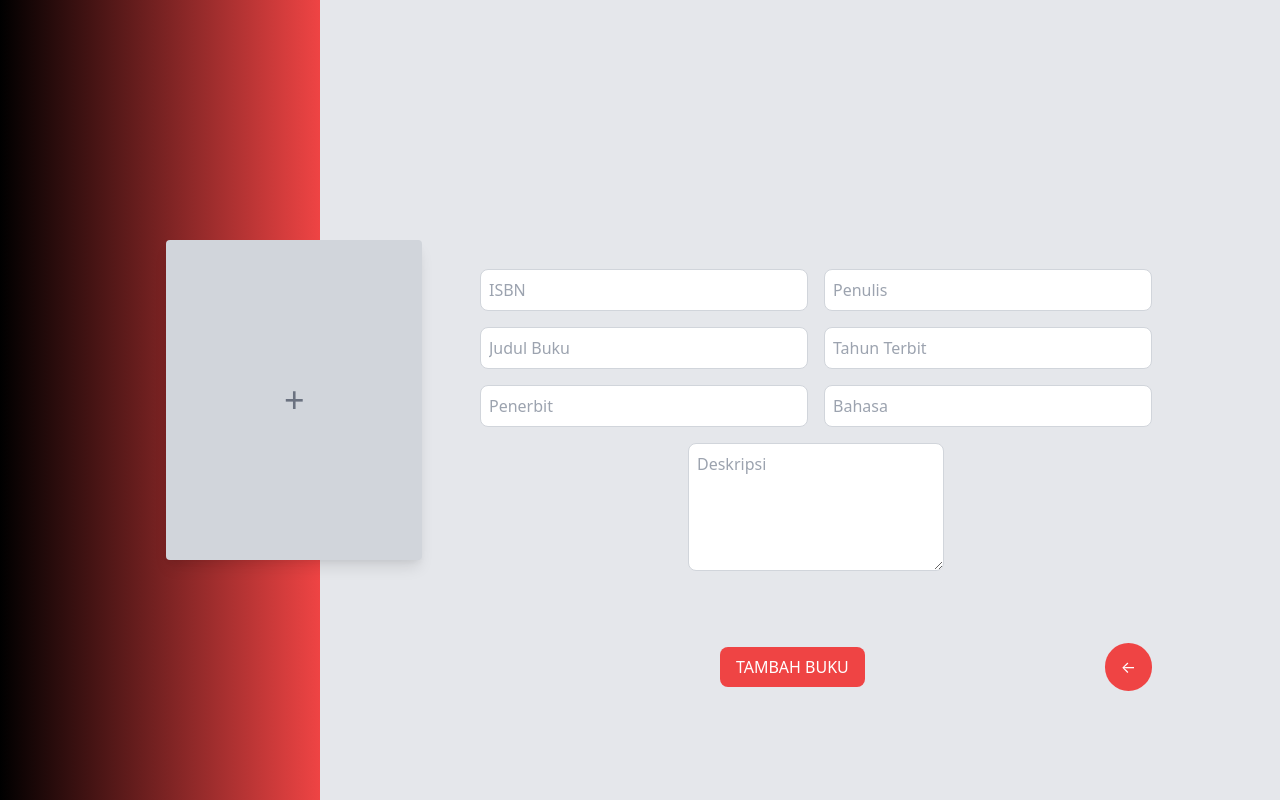
After one commit to iqbalanandra/Pujang_ADSI, a PHP site: page /katalogisasi.html in a window 1280 px wide. The commit adds this page. Run offline with PHP 8.4, Linux system fonts and the light colour scheme.

Commit message:
update new

```diff
--- a/js/index.js
+++ b/js/index.js
@@ -1,4 +1,4 @@
-document.addEventListener('DOMContentLoaded', function() {
+document.addEventListener('DOMContentLoaded', function(){
     const signUpLink = document.getElementById('signUpLink');
     const signInLink = document.getElementById('signInLink');
     const signInForm = document.getElementById('signInForm');
--- /dev/null
+++ b/public/katalogisasi.html
@@ -0,0 +1,53 @@
+<!DOCTYPE html>
+<html lang="en">
+<head>
+    <meta charset="UTF-8">
+    <meta name="viewport" content="width=device-width, initial-scale=1.0">
+    <title>Tambah Buku</title>
+    <link href="https://cdn.jsdelivr.net/npm/tailwindcss@2.2.19/dist/tailwind.min.css" rel="stylesheet">
+</head>
+<style>
+.input-overlap {
+    margin-left: -85%;
+}
+.hover-grow-button:hover {
+    transform: scale(1.10);
+    transition: transform 0.3s ease-in-out;
+}
+</style>
+<body class="bg-gray-200 flex items-center justify-center h-screen">
+    <!-- Kontainer utama dengan flex dan tinggi penuh layar -->
+    <div class="flex h-screen w-full">
+        <!-- Bagian gradient -->
+        <div class="bg-gradient-to-r from-black to-red-500 w-1/4 flex-shrink-0 relative"></div>
+
+        <!-- Bagian konten -->
+        <div class="flex-1 bg-gray-200 flex items-center relative">
+            <div class="absolute left-0 ml-16">
+                <!-- Input file -->
+                <div class="bg-gray-300 w-64 h-80 rounded flex justify-center items-center shadow-lg input-overlap">
+                    <button></button><span class="text-4xl text-gray-500">+</span></button>
+                </div>
+            </div>
+            <!-- Bagian form -->
+            <div class="ml-40 w-full max-w-2xl mt-40">
+                <form action="#" method="POST">
+                    <div class="grid grid-cols-2 gap-4">
+                        <input type="text" name="isbn" placeholder="ISBN" class="p-2 border border-gray-300 rounded-lg bg-white" required>
+                        <input type="text" name="penulis" placeholder="Penulis" class="p-2 border border-gray-300 rounded-lg bg-white" required>
+                        <input type="text" name="judul_buku" placeholder="Judul Buku" class="p-2 border border-gray-300 rounded-lg bg-white" required>
+                        <input type="text" name="tahun_terbit" placeholder="Tahun Terbit" class="p-2 border border-gray-300 rounded-lg bg-white" required>
+                        <input type="text" name="penerbit" placeholder="Penerbit" class="p-2 border border-gray-300 rounded-lg bg-white" required>
+                        <input type="text" name="bahasa" placeholder="Bahasa" class="p-2 border border-gray-300 rounded-lg bg-white" required>
+                        <textarea name="deskripsi" placeholder="Deskripsi" class="col-span-2 p-2 border border-gray-300 rounded-lg w-64 bg-white h-32 mx-auto" required></textarea>
+                    </div>
+                    <div class="flex justify-between items-center mt-8">
+                        <button type="submit" class="bg-red-500 text-white py-2 px-4  flex justify-center items-center rounded-lg mx-auto mt-10">TAMBAH BUKU</button>
+                        <button type="button" onclick="history.back()" class="bg-red-500 text-white py-3 px-4  rounded-full mt-10 hover-grow-button">&#8592;</button>
+                    </div>
+                </form>
+            </div>
+        </div>
+    </div>
+</body>
+</html>
```
Also changed, not shown: public/css/style.css (+151 -61 lines).
